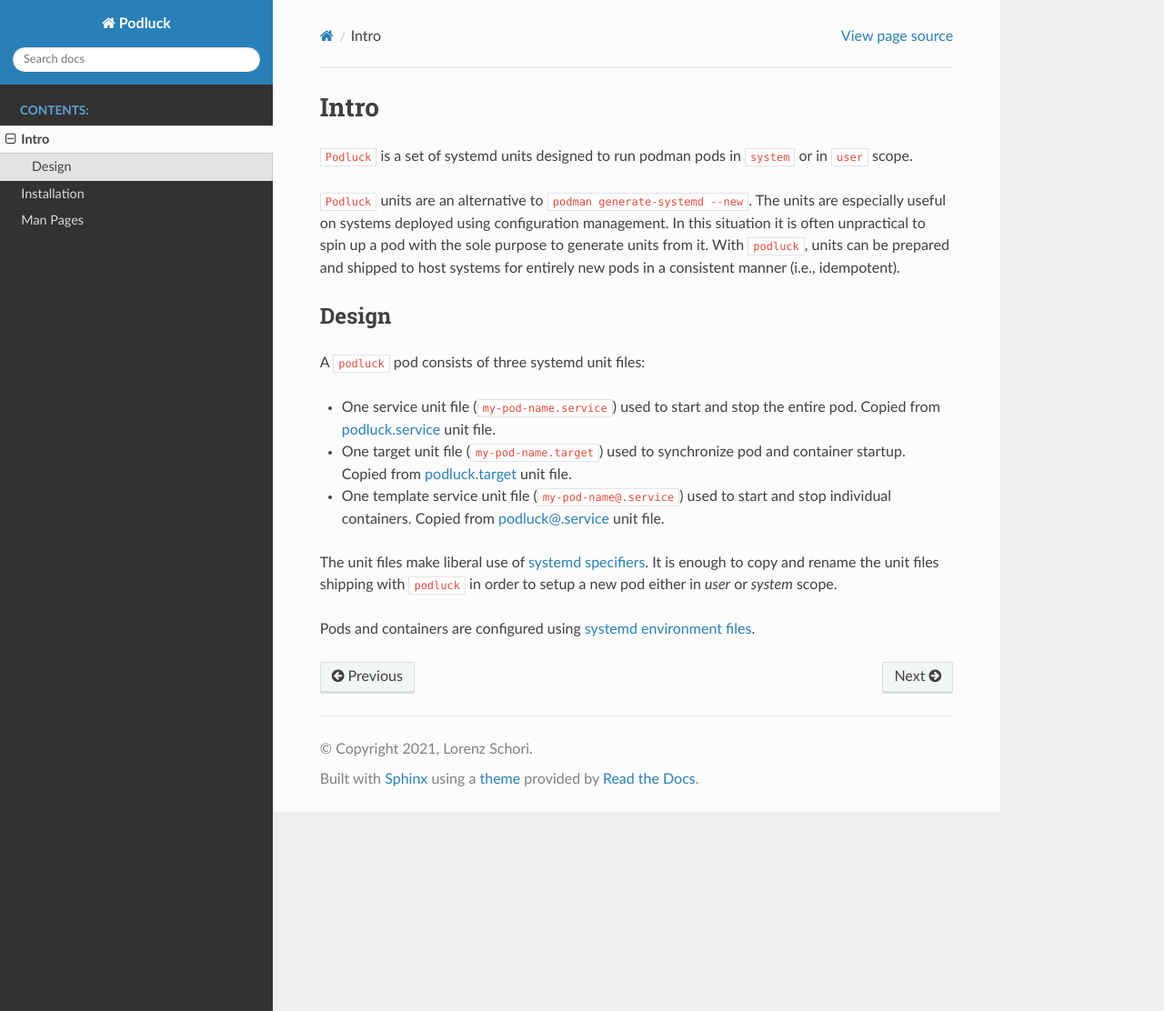
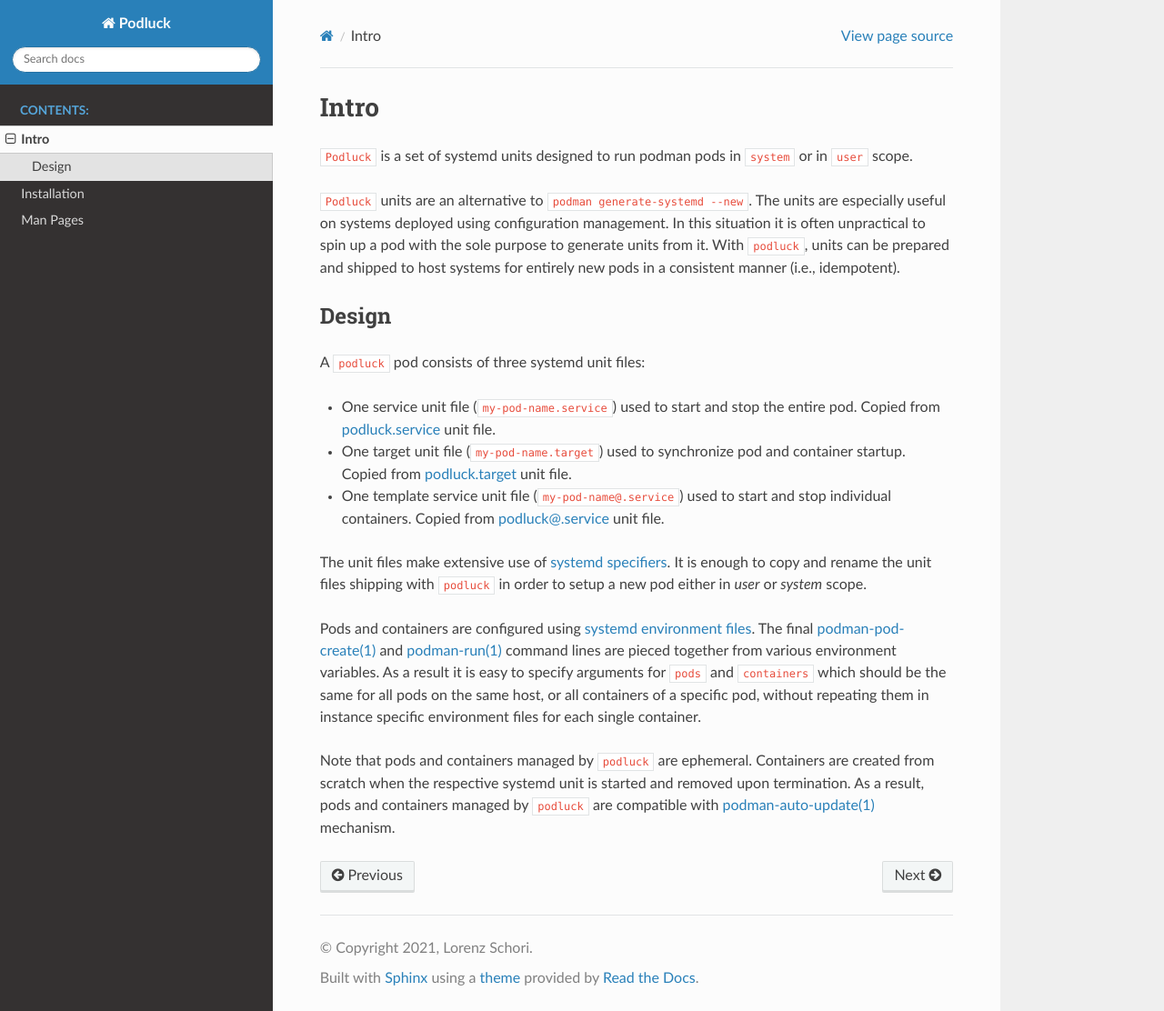
Before and after one commit to znerol/podluck, a Sphinx documentation site: the page built from doc/intro.rst, in a window 1280 px wide and 1112 px high. Shown: the whole window at 91% size. Built offline with Sphinx 7.4.7 and the Read the Docs theme 2.0.0, drawn with Linux system fonts in a browser that asks for light colours.

Commit message:
chore(docs): Finalize intro

```diff
--- a/doc/intro.rst
+++ b/doc/intro.rst
@@ -23,14 +23,27 @@
 * One template service unit file (``my-pod-name@.service``) used to start and
   stop individual containers. Copied from `podluck@.service`_ unit file.
 
-The unit files make liberal use of `systemd specifiers`_. It is enough to copy
+The unit files make extensive use of `systemd specifiers`_. It is enough to copy
 and rename the unit files shipping with ``podluck`` in order to setup a new pod
 either in `user` or `system` scope.
 
-Pods and containers are configured using `systemd environment files`_.
+Pods and containers are configured using `systemd environment files`_. The final
+`podman-pod-create(1)`_ and `podman-run(1)`_ command lines are pieced together
+from various environment variables. As a result it is easy to specify arguments
+for ``pods`` and ``containers`` which should be the same for all pods on the
+same host, or all containers of a specific pod, without repeating them in
+instance specific environment files for each single container.
+
+Note that pods and containers managed by ``podluck`` are ephemeral. Containers
+are created from scratch when the respective systemd unit is started and removed
+upon termination. As a result, pods and containers managed by ``podluck`` are
+compatible with `podman-auto-update(1)`_ mechanism.
 
 .. _`systemd specifiers`: https://www.freedesktop.org/software/systemd/man/systemd.unit.html#Specifiers
 .. _`systemd environment files`: https://www.freedesktop.org/software/systemd/man/systemd.exec.html#EnvironmentFile=
 .. _`podluck.service`: https://github.com/znerol/podluck/blob/develop/lib/systemd-skel/podluck.service
 .. _`podluck.target`: https://github.com/znerol/podluck/blob/develop/lib/systemd-skel/podluck.target
 .. _`podluck@.service`: https://github.com/znerol/podluck/blob/develop/lib/systemd-skel/podluck@.service
+.. _`podman-pod-create(1)`: https://docs.podman.io/en/latest/markdown/podman-pod-create.1.html
+.. _`podman-run(1)`: https://docs.podman.io/en/latest/markdown/podman-run.1.html
+.. _`podman-auto-update(1)`: https://docs.podman.io/en/latest/markdown/podman-auto-update.1.html
```
